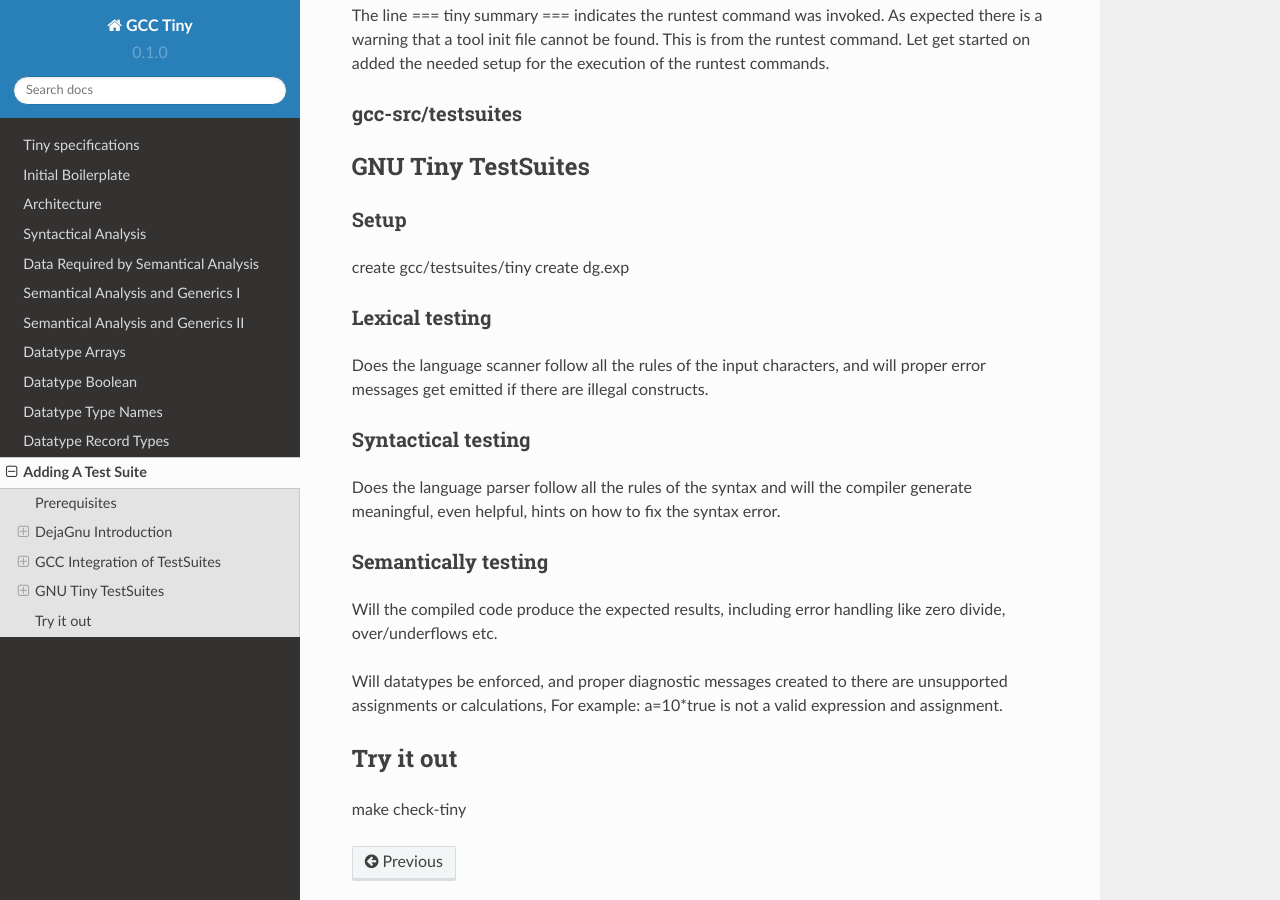
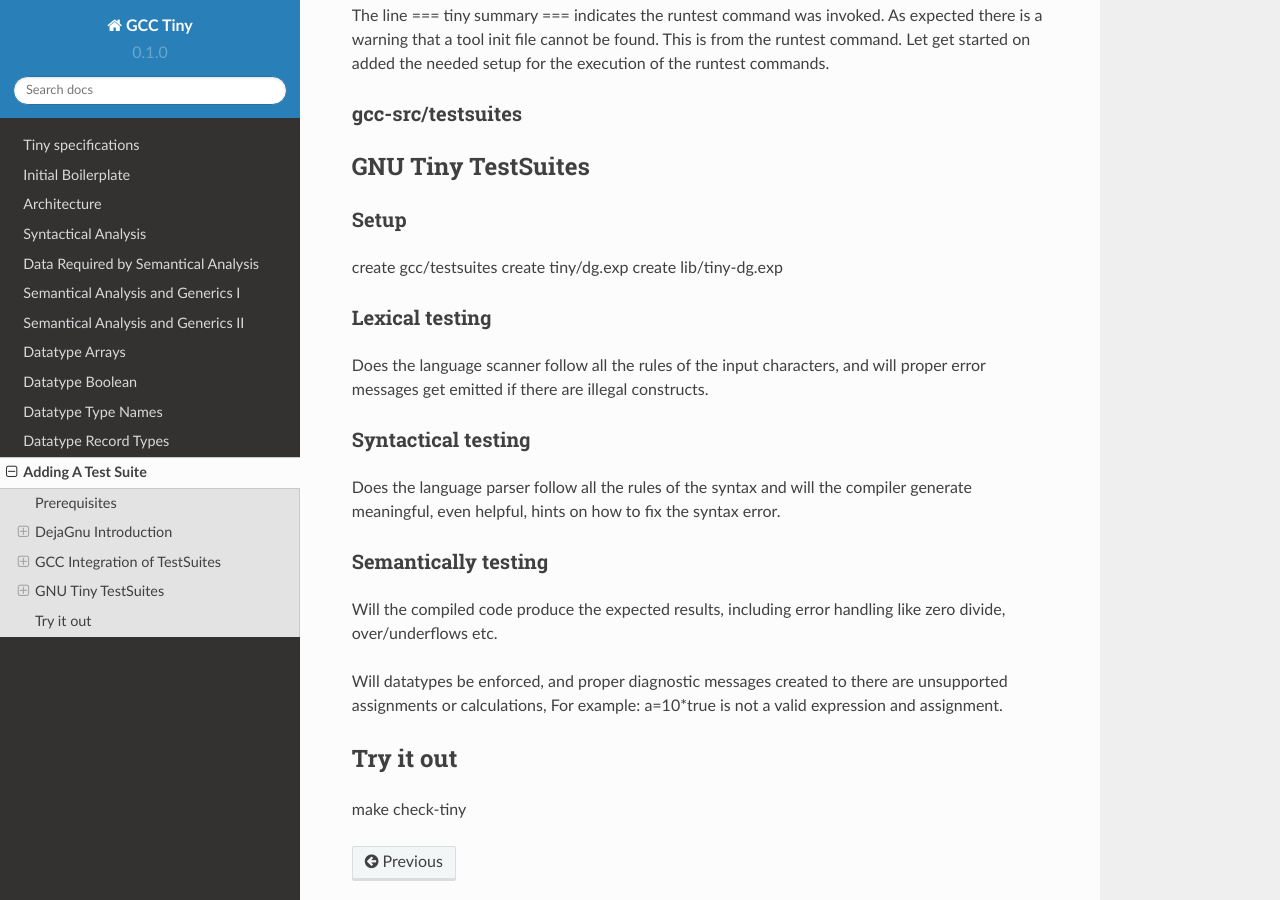
Before and after one commit to GCC-Tiny/gcc-tiny-docs-rtd, a Sphinx documentation site: the page built from docs/source/part12.rst, in a window 1280 px wide and 900 px high, scrolled down 5586 px. Built offline with Sphinx 7.4.7 and the Read the Docs theme 2.0.0, drawn with Linux system fonts in a browser that asks for light colours.

Commit message:
part12: add create lib.tine-dg.exp note

```diff
--- a/docs/source/part12.rst
+++ b/docs/source/part12.rst
@@ -327,8 +327,10 @@
 Setup
 -----
 
-create gcc/testsuites/tiny
-create dg.exp
+create gcc/testsuites
+create tiny/dg.exp
+create lib/tiny-dg.exp
+
 
 
 Lexical testing
```
